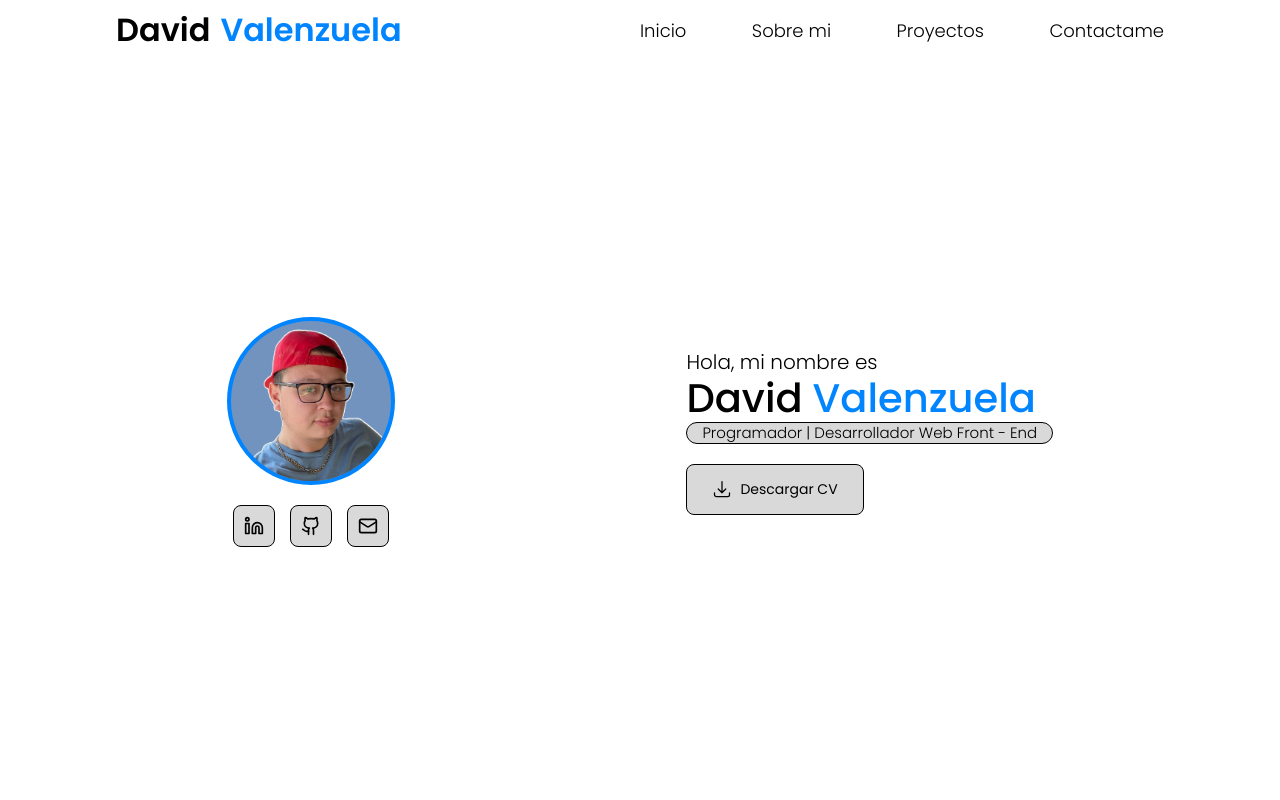
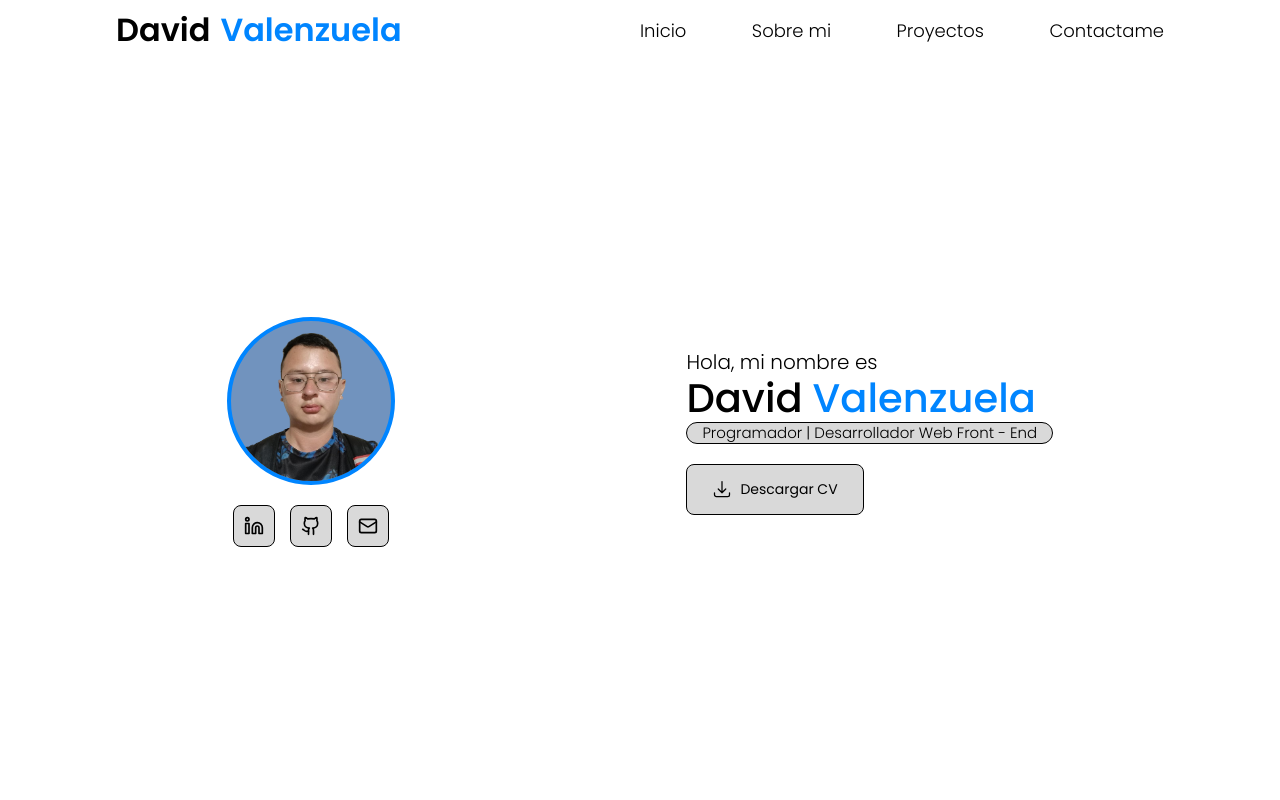
Before and after one commit to davidvchang/Portafolio-Web, a React (Vite) app: page / in a window 1280 px wide. Shown: the top 800 px of the page. Built offline with nearby package versions, Linux system fonts and the light colour scheme.

Commit message:
Foto de perfil cambiada

```diff
--- a/src/scss/style/_Home.scss
+++ b/src/scss/style/_Home.scss
@@ -31,8 +31,9 @@
                 img {
                     position: absolute;
                     width: 100%;
-                    bottom: -25px;
-                    left: 15px;
+                    bottom: -20px;
+                    left: -5px;
+                    // left: 15px;
                 }
             }
 
@@ -172,7 +173,7 @@
 
                     img {
                         bottom: -20px;
-                        left: 12px;
+                        left: -5px;
                     }
                 }
             }
@@ -244,7 +245,7 @@
 
                     img {
                         bottom: -20px;
-                        left: 12px;
+                        left: -5px;
                     }
                 }
             }
@@ -316,7 +317,7 @@
 
                     img {
                         bottom: -20px;
-                        left: 12px;
+                        left: -5px;
                     }
                 }
             }
@@ -388,7 +389,7 @@
 
                     img {
                         bottom: -20px;
-                        left: 12px;
+                        left: -5px;
                     }
                 }
             }
```
Also changed, not shown: vite.config.js.timestamp-1719559345134-b4ddec597d35d.mjs (added, +10 -0 lines), src/assets/img/FotoPerfil.webp.
